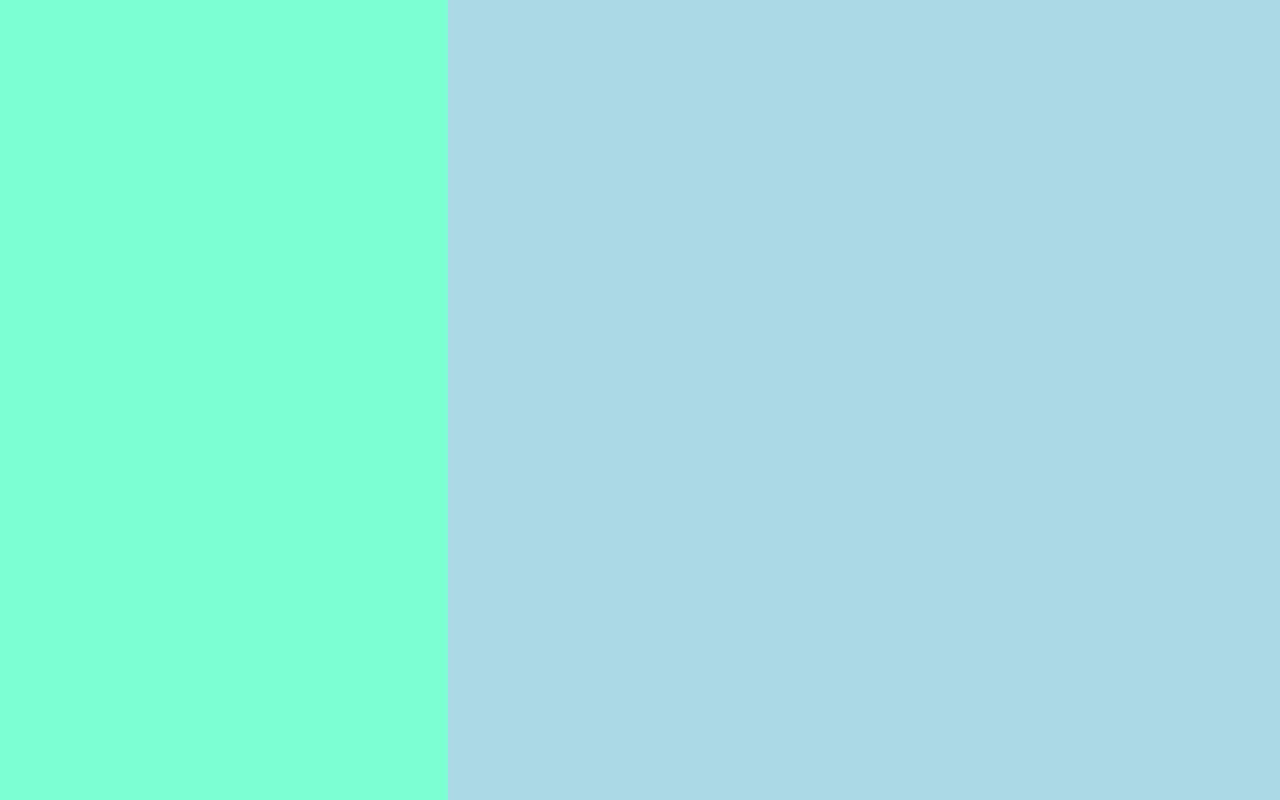
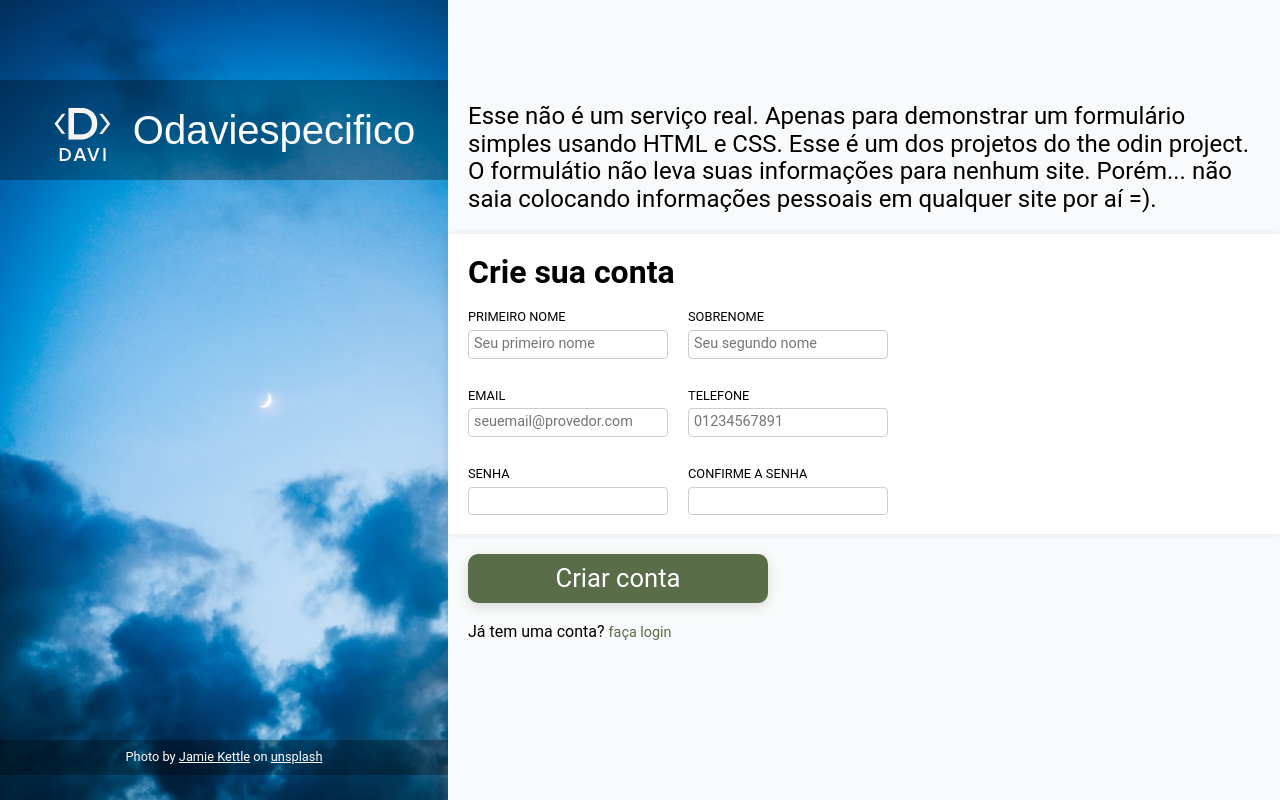
Before and after one commit to Odaviespecifico/Sing-up-form, a plain HTML site: page index.html in a window 1280 px wide. Drawn offline with nearby package versions, Linux system fonts and the light colour scheme; a web font is replaced by a local one.

Commit message:
Form finalized

```diff
--- a/index.html
+++ b/index.html
@@ -7,7 +7,52 @@
     <link rel="stylesheet" href="style.css">
 </head>
 <body>
-    <div class="left"></div>
-    <div class="right"></div>
+    <div class="left">
+        <div class="title-logo">
+            <div class="imagem">
+                <img src="assets/logo.png" alt="">
+            </div>
+            <div class="texto">
+                Odaviespecifico
+            </div>
+        </div>
+        <div class="bottom">Photo by <a href="https://unsplash.com/@jamiekettle10" target="_blank">Jamie Kettle</a> on <a href="unsplash.com" target="_blank">unsplash</a></div>
+    </div>
+    <div class="right">
+        <div class="bigtext">Esse não é um serviço real. Apenas para demonstrar um formulário simples usando HTML e CSS. Esse é um dos projetos do the odin project. O formulátio não leva suas informações para nenhum site. Porém... não saia colocando informações pessoais em qualquer site por aí =).  </div>
+
+        <div class="form">
+            <h1>Crie sua conta</h1>
+            <form>
+                <div class="formOption">
+                    <label for="first_name">PRIMEIRO NOME</label>
+                    <input type="text" name="first_name" id="first_name" placeholder="Seu primeiro nome" required>
+                </div>
+                <div class="formOption">
+                    <label for="second_name">SOBRENOME</label>
+                    <input type="text" name="second_name" id="second_name" placeholder="Seu segundo nome" required>
+                </div>
+                <div class="formOption">
+                    <label for="email">EMAIL</label>
+                    <input type="email" name="email" id="email" required placeholder="seuemail@provedor.com">
+                </div>
+                <div class="formOption">
+                    <label for="telephone">TELEFONE</label>
+                    <input type="tel" name="telephone" id="telephone" required minlength="11" maxlength="11" placeholder="01234567891">
+                </div>
+                <div class="formOption">
+                    <label for="password">SENHA</label>
+                    <input type="password" id="password" name="password" minlength="8" required>
+                </div>
+                <div class="formOption">
+                    <label for="password">CONFIRME A SENHA</label>
+                    <input type="password" id="password" name="password" minlength="8" required>
+                </div>
+            </form>
+        </div>
+        <button type="submit">Criar conta</button>
+        <br>
+        <span class="already">Já tem uma conta? <a href="" class="login">faça login</a></span>
+    </div>
 </body>
 </html>
--- a/style.css
+++ b/style.css
@@ -1,5 +1,12 @@
 @import 'node_modules/modern-normalize/modern-normalize.css';
+@import url(https://cdn.statically.io/gh/TheOdinProject/theodinproject/efdc2888072f409e687d31dc580595dbe4fe0ff4/app/assets/fonts/Norse-Bold.otf);
 
+* {
+    box-sizing: border-box;
+    margin: 0;
+    padding: 0;
+    font-family: Roboto, Oxygen, Ubuntu, Cantarell, 'Open Sans', 'Helvetica Neue', sans-serif
+}
 body {
     display:flex;
     margin: 0;
@@ -9,10 +16,175 @@ div.left {
     width: 35%;
     height: 100vh;
     background-color: aquamarine;
+    background-image: url('assets/left-image.avif');
+    background-size: cover;
 }
 
 div.right {
     width: 65%;
     height: 100vh;
-    background-color: lightblue;
+    background-color: #f9fafb;
 }
+
+div.title-logo {
+    display: flex;
+    position: relative;
+    top: 10%;
+    width: 100%;
+    height: 100px;
+    background-color: rgba(0, 0, 0, 0.3);
+    justify-content: center;
+    align-items: center;
+}
+
+div.imagem {
+    width: 100px;
+    height: 100px;
+    border-radius: 50%;
+    overflow: hidden;
+    align-self: flex-start;
+}
+
+img {
+    width: 100%;
+    height: 100%;
+    object-fit: cover;
+    border-radius: 50%;
+    margin-right: -20px;
+    position:relative;
+    top: 5px;
+}
+
+div.texto {
+    color: white;
+    text-align: center;
+    font-size: 2.5rem;
+    font-family: 'Norse-Bold', sans-serif;
+}
+
+.bottom {
+    position: relative;
+    bottom: -80%;
+    text-align: center;
+    color: white;
+    font-size: 0.8rem;
+    padding: 10px;
+    background-color: rgba(0, 0, 0, 0.3);
+}
+
+a {
+    color: white;
+    text-decoration: underline;
+}
+
+.bigtext {
+    margin-top: 10%;
+    font-size: 1.5rem;
+    padding: 20px;
+    font-family: Roboto, Oxygen, Ubuntu, Cantarell, 'Open Sans', 'Helvetica Neue', sans-serif;
+    color: rgb(0, 0, 0);
+    text-align: left;
+    font-weight: 400;
+}
+
+input {
+    width: 200px;
+}
+
+h1 {
+    font-size: 2rem;
+    font-weight: 600;
+    color: rgb(0, 0, 0);
+    margin-top: 20px;
+    margin-bottom: 20px;
+}
+.form {
+    display: flex;
+    padding: 0px 20px;
+    flex-direction: column;
+    height: 300px;
+    background-color: white;
+    box-shadow: 0 0px 8px 0px rgba(0, 0, 0, 0.1);
+}
+
+form {
+    display: flex;
+    flex-direction: row;
+    gap: 20px;
+    height: 100%;
+    width: 60%;
+    flex-wrap: wrap;
+    align-items: flex-start;
+    align-content: flex-start;
+}
+
+.formOption {
+    display: flex;
+    flex-direction: column;
+}
+
+label {
+    font-family: Roboto, Oxygen, Ubuntu, Cantarell, 'Open Sans', 'Helvetica Neue', sans-serif;
+    font-size: 0.8rem;
+    margin-bottom: 5px;
+}
+
+input{
+    padding: 5px;
+    border: 1px solid #ccc;
+    border-radius: 4px;
+    font-size: 0.9rem;
+    margin-bottom: 10px;
+}
+
+input:user-invalid {
+    border-color: red;
+}
+
+input:user-valid {
+    border-color: green;
+}
+
+input:focus {
+    border: inset 2px solid #596D48;
+    box-shadow: 0 0 5px rgba(0, 0, 255, 0.2);
+}
+
+button[type="submit"] {
+    padding: 10px;
+    width: 300px;
+    background-color: #596D48;
+    color: white;
+    border: none;
+    border-radius: 10px;
+    cursor: pointer;
+    margin: 20px 20px;
+    font-size: 1.6rem;
+    box-shadow: 0 4px 12px rgba(89, 109, 72, 0.2);
+    transition: 0.15s ease-in-out;
+}
+
+button[type="submit"]:hover {
+    background-color: #475a3b;
+    box-shadow: 0 6px 16px rgba(71, 90, 59, 0.2);
+}
+
+button[type="submit"]:active {
+    background-color: #3b4a2f;
+    box-shadow: 0 2px 8px rgba(59, 74, 47, 0.2);
+}
+
+span.already {
+    margin-left: 20px;
+}
+a.login {
+    color: #596D48;
+    text-decoration: none;
+    font-size: 0.9rem;
+    margin-top: 10px;
+}
+
+a.login:hover {
+    color: #475a3b;
+    text-decoration: underline;
+}
```
Also changed, not shown: assets/left-image.avif (added), assets/logo.png (added).
